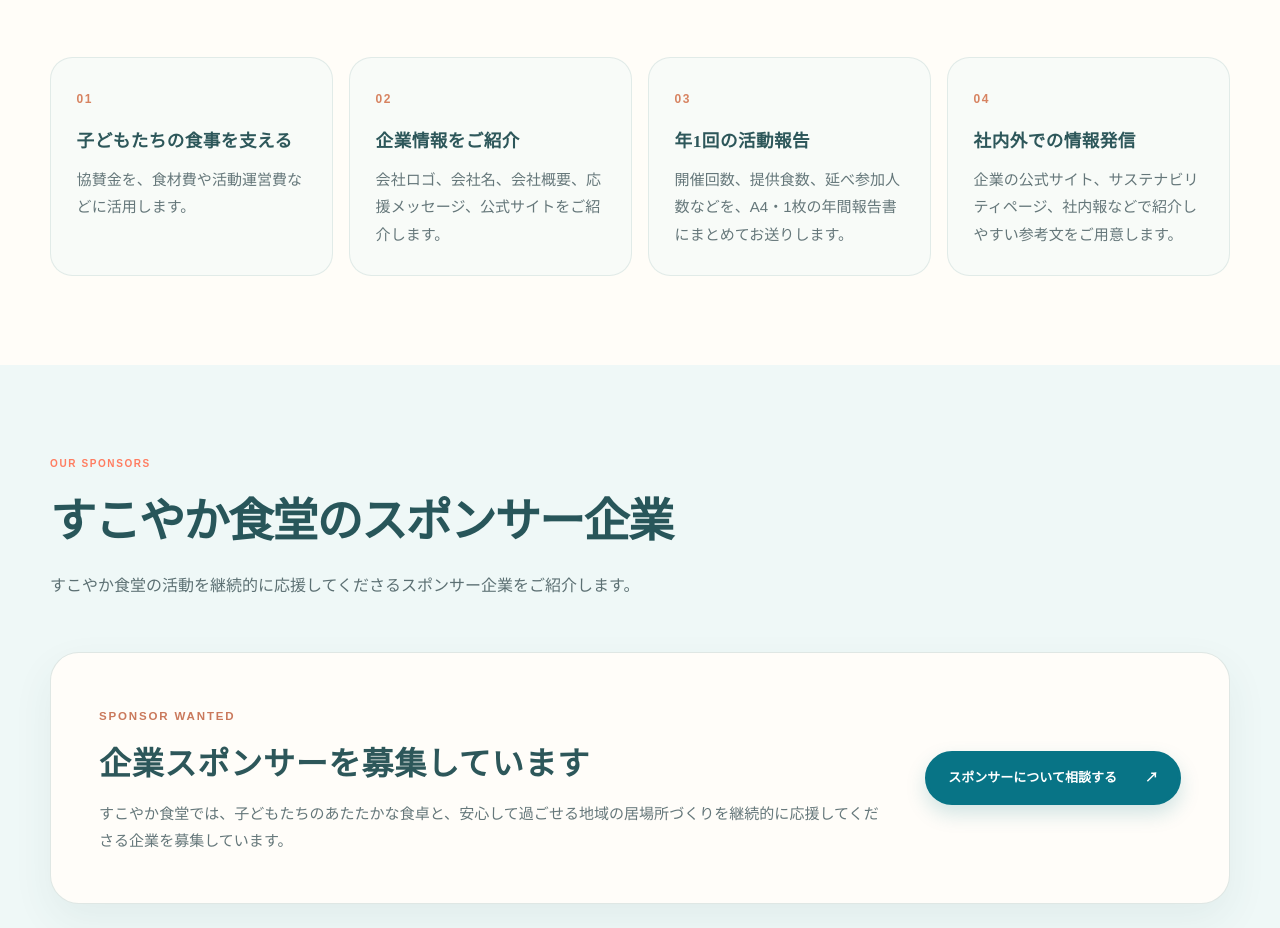
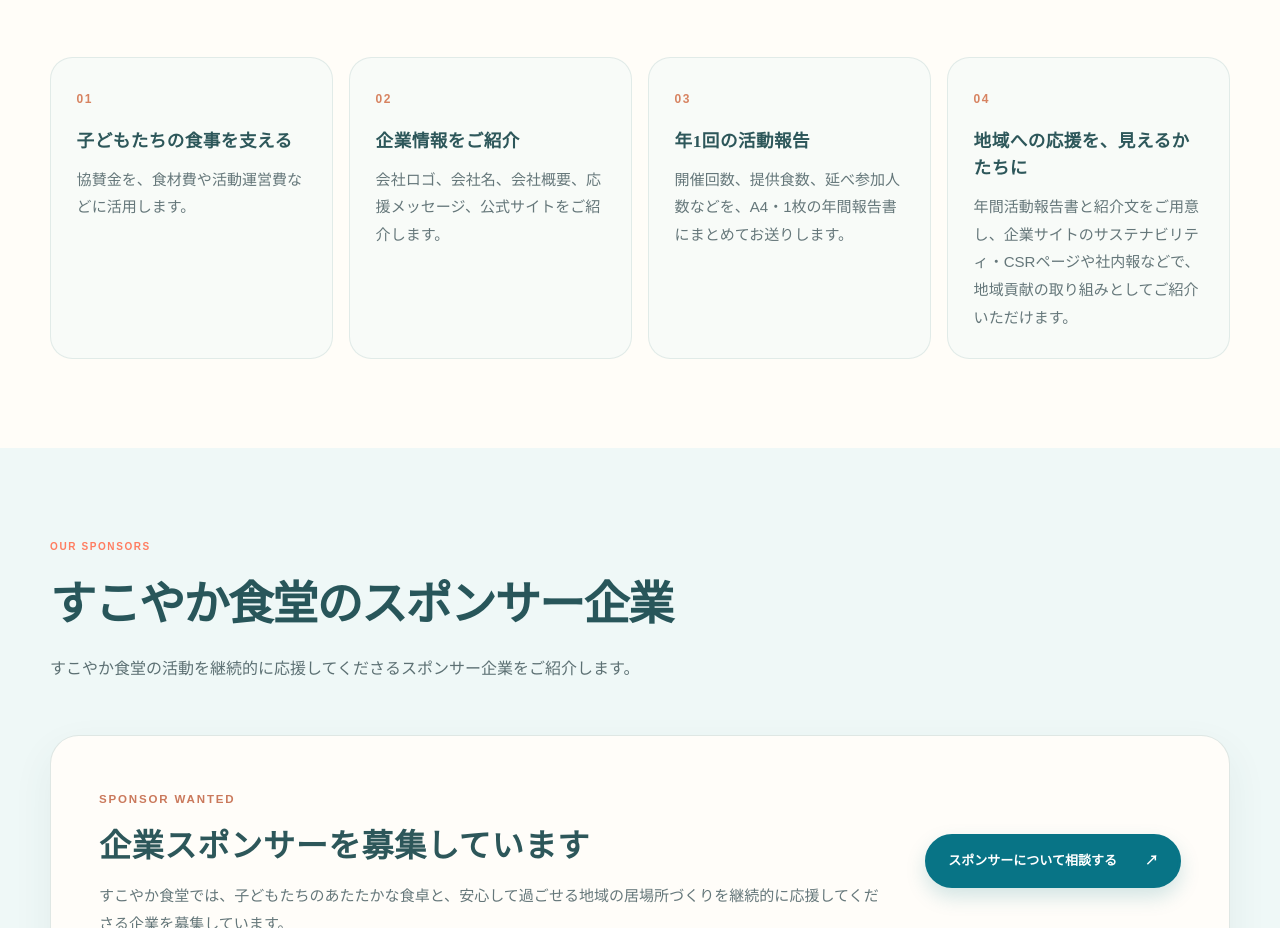
Before and after one commit to SUKOYAKASHOKUDO/sukoyaka-shokudo, a Next.js app: page /partners in a window 1280 px wide. Shown: the part 1107-2035 px from the top of the page. Built offline with nearby package versions, Linux system fonts and the light colour scheme.

Commit message:
Refine sponsor benefit copy

```diff
--- a/app/partners/page.tsx
+++ b/app/partners/page.tsx
@@ -39,9 +39,9 @@ const sponsorshipBenefits = [
   },
   {
     number: "04",
-    title: "社内外での情報発信",
+    title: "地域への応援を、見えるかたちに",
     description:
-      "企業の公式サイト、サステナビリティページ、社内報などで紹介しやすい参考文をご用意します。",
+      "年間活動報告書と紹介文をご用意し、企業サイトのサステナビリティ・CSRページや社内報などで、地域貢献の取り組みとしてご紹介いただけます。",
   },
 ] as const;
 
```
